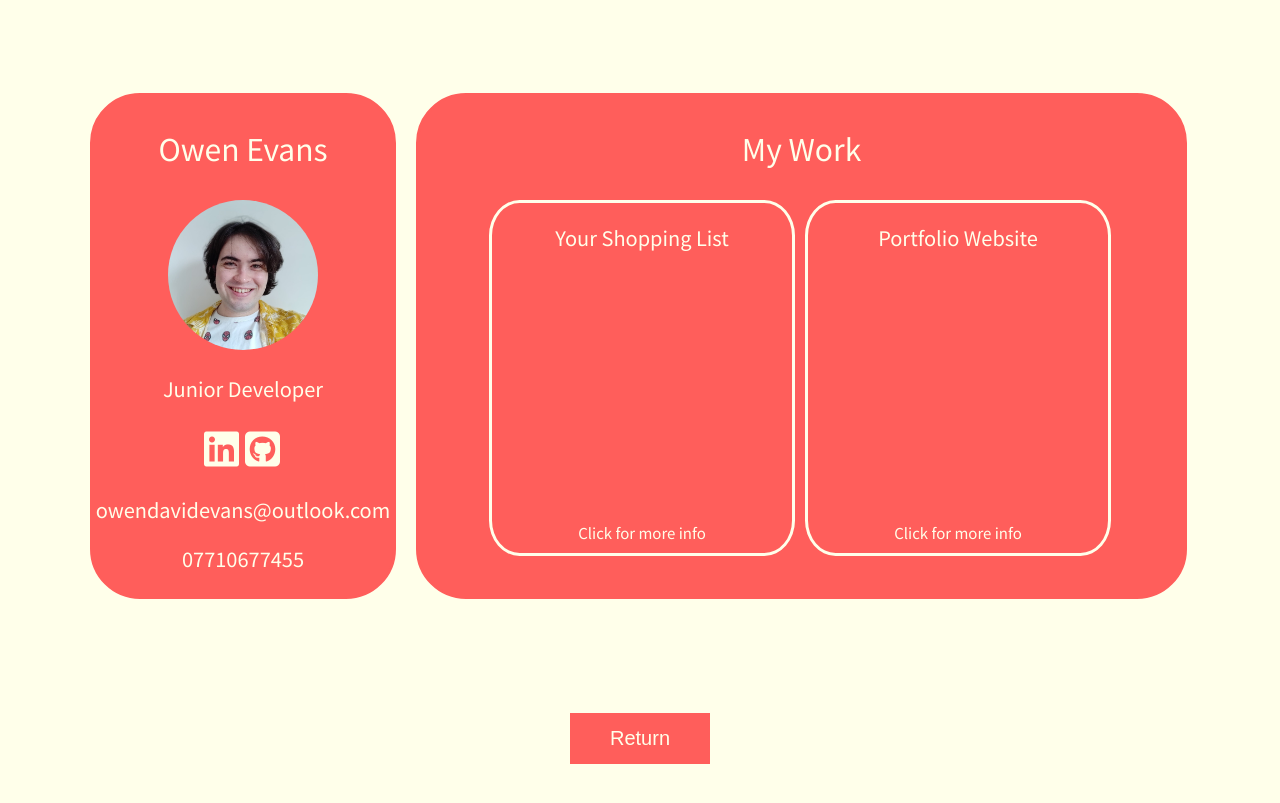
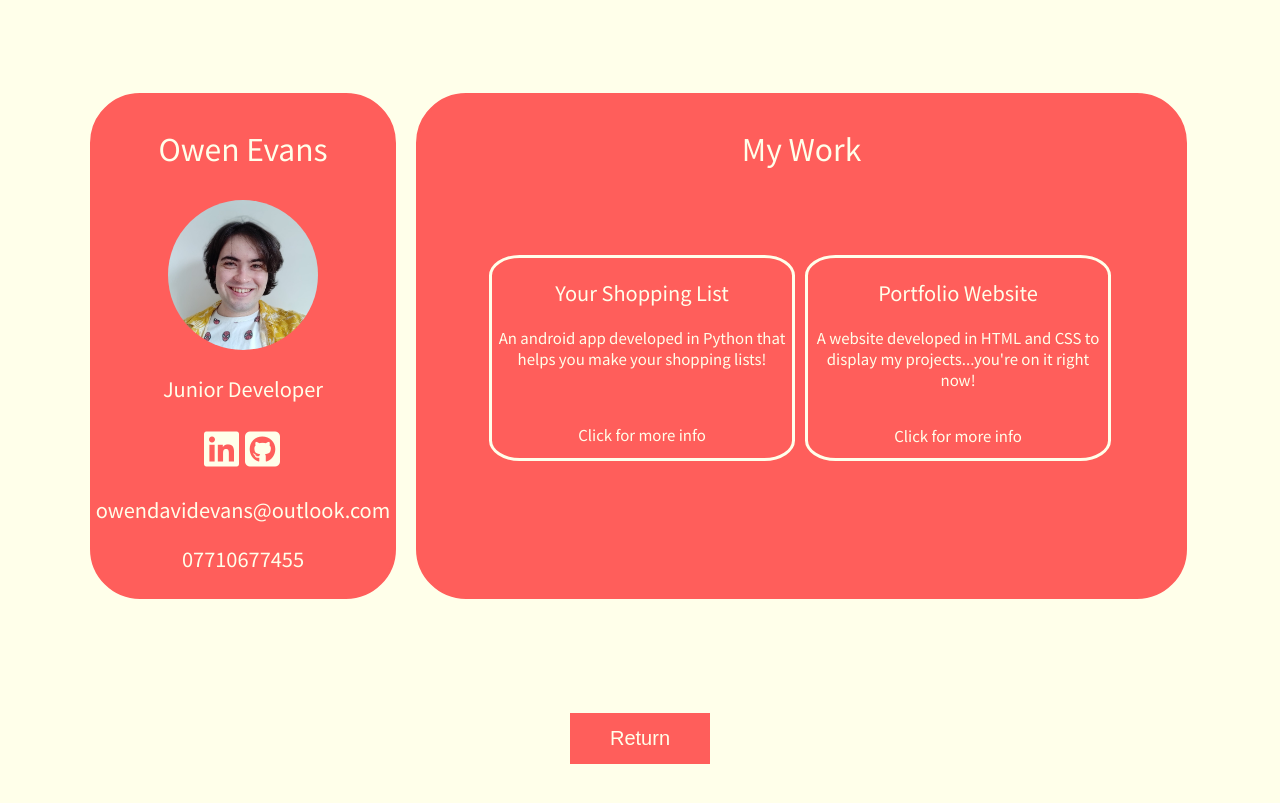
Before and after one commit to OwenEDev/Portfolio-Website, a Flask app: page /my_work in a window 1280 px wide. Shown: the part 142-945 px from the top of the page. Run offline with Flask 2, Linux system fonts and the light colour scheme; some libraries are stand-ins or nearby versions.

Commit message:
Fixed project panels, added project html and css pages

```diff
--- a/static/styles/page_2.css
+++ b/static/styles/page_2.css
@@ -51,7 +51,16 @@ p {
 
 .infotxt {
     font-size: 15px;
-    margin-top: 270px;
+    margin-top: 55px;
+}
+
+.infotxt2 {
+    font-size: 15px;
+    margin-top: 35px;
+}
+
+.desctxt {
+    font-size: 15px;
 }
 
 .icons {
@@ -88,16 +97,17 @@ p {
 
 .sub_block_container {
     width: 645px;
-    height: 350px;
+    height: 200px;
     margin-left: auto;
     margin-right: auto;
+    margin-top: 85px;
 
 }
 
 .sub_block {
     border: 3px solid #FFFFEA;
     width: 300px;
-    height: 350px;
+    height: 200px;
     float: left;
     margin-left: 10px;
     border-radius: 10%;
--- a/templates/page_2.html
+++ b/templates/page_2.html
@@ -43,6 +43,8 @@
 
                     <p class=smalltxt>Your Shopping List</p>
 
+                    <p class=desctxt>An android app developed in Python that helps you make your shopping lists!</p>
+
                     <p class=infotxt>Click for more info</p>
 
                 </div>
@@ -53,7 +55,9 @@
 
                     <p class=smalltxt>Portfolio Website</p>
 
-                    <p class=infotxt>Click for more info</p>
+                    <p class=desctxt>A website developed in HTML and CSS to display my projects...you're on it right now!</p>
+
+                    <p class=infotxt2>Click for more info</p>
 
                 </div>
             </a>
```
Also changed, not shown: static/styles/yourshoppinglist.css (added, +16 -0 lines), templates/yourshoppinglist.html (+13 -0 lines).
